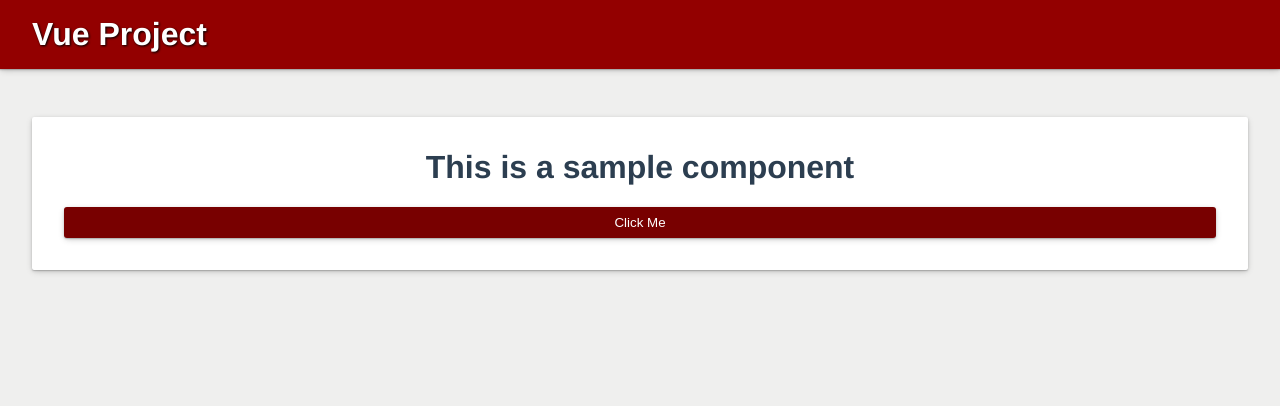
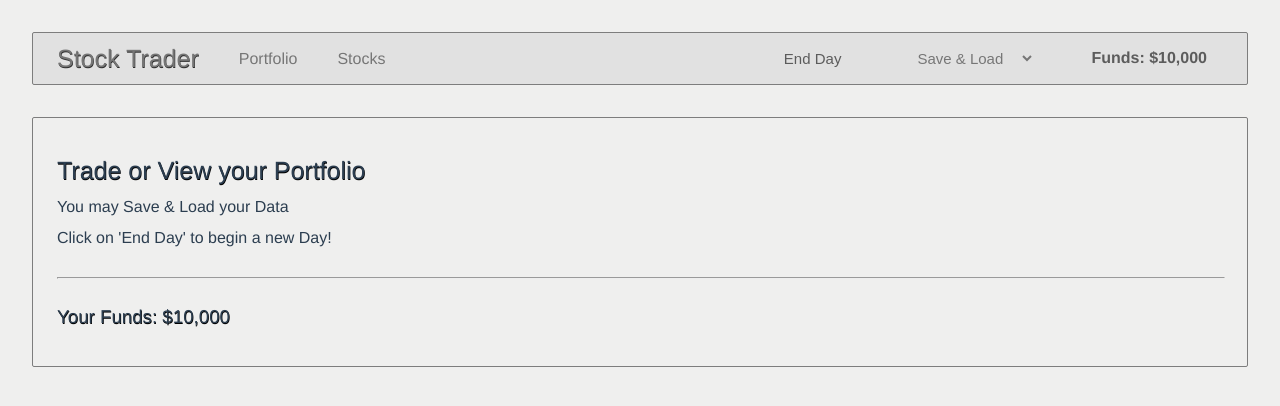
Before and after one commit to Reny8/Stock-Trader, a Vue app: page / in a window 1280 px wide. Before the commit this address led to /sample. Shown: the top 406 px of the page. Built offline with nearby package versions, Linux system fonts and the light colour scheme.

Commit message:
Add header + homepage

```diff
--- a/package.json
+++ b/package.json
@@ -11,8 +11,10 @@
     "@types/body-parser": "^1.19.2",
     "@types/estree": "^1.0.1",
     "core-js": "^3.8.3",
+    "numeral": "^2.0.6",
     "vue": "^3.2.13",
-    "vue-router": "^4.0.13"
+    "vue-router": "^4.0.13",
+    "vuex": "^4.1.0"
   },
   "devDependencies": {
     "@babel/core": "^7.12.16",
--- a/src/App.vue
+++ b/src/App.vue
@@ -1,14 +1,19 @@
 <template>
-  <TheHeader title="Vue Project" />
+  <TheHeader title="Stock Trader" />
   <router-view></router-view>
 </template>
 
 <script>
-import TheHeader from './components/TheHeader.vue';
+import TheHeader from "./components/TheHeader.vue";
 export default {
-  name: 'App',
+  name: "App",
   components: {
     TheHeader,
+  },
+  data() {
+    return {
+      funds: 10000,
+    };
   },
 };
 </script>
@@ -28,4 +33,11 @@ body {
   text-align: center;
   color: #2c3e50;
 }
+h1 {
+  font-size: 25px;
+}
+h1, h3 {
+  text-shadow: 0.5px 0.5px 0.5px black;
+  font-weight: 300
+}
 </style>
--- a/src/components/TheHeader.vue
+++ b/src/components/TheHeader.vue
@@ -1,41 +1,102 @@
 <template>
   <header>
-    <h1>{{ title }}</h1>
+    <div class="first">
+      <router-link to="/">
+        <h1>{{ title }}</h1></router-link
+      >
+      <router-link to="/portfolio">Portfolio</router-link>
+      <router-link to="/stocks">Stocks</router-link>
+    </div>
+    <div class="second">
+      <button>End Day</button>
+      <select>
+        <option selected disabled hidden>Save &amp; Load</option>
+        <option value="save">Save Data</option>
+        <option value="load">Load Data</option>
+      </select>
+      <p>Funds: ${{ funds }}</p>
+    </div>
   </header>
 </template>
 
 <script>
+import numeral from "numeral";
 export default {
-  name: 'TheHeader',
-  props: ['title'],
+  name: "TheHeader",
+  props: ["title"],
+  computed: {
+    funds() {
+      return numeral(this.$store.state.funds).format('0,0');
+    },
+  },
 };
 </script>
 
 <style scoped>
 header {
-  color: white;
-  background-color: #930000;
+  color: #5c5c5c;
+  background-color: #dfdfdfdc;
   display: flex;
   flex-direction: row;
+  padding: 0.5rem 1.5rem;
+  margin: 2rem;
+  border-radius: 2px;
+  border: solid 1px #7d7d7d;
+  align-items: center;
   justify-content: space-between;
-  padding: 1rem 2rem;
-  box-shadow: rgba(0, 0, 0, 0.2) 0px 2px 7px -1px,
-    rgba(0, 0, 0, 0.14) 0px 1px 1px 0px, rgba(0, 0, 0, 0.12) 0px 1px 3px 0px;
+}
+div {
+  display: flex;
+  align-items: center;
+  gap: 2.5rem;
 }
 h1 {
   margin: 0rem;
-  filter: drop-shadow(1px 1px 1px black);
 }
+a {
+  text-decoration: none;
+  opacity: 0.8;
+}
+h1,
+a,
+select,
 button {
-  border: solid 1px white;
-  background-color: #690000;
-  color: white;
-  border-radius: 5px;
+  font-weight: 300;
+  color: inherit;
+}
+a:not(a:has(h1)):hover {
+  opacity: 1;
+}
+.router-link-active:not(.router-link-active:has(h1)) {
+  opacity: 1;
+  color: #5e0101;
+}
+select {
+  opacity: 0.8;
+}
+select:focus {
+  outline: none;
+}
+select:hover, button:hover {
+  cursor: pointer;
+}
+p {
+  font-weight: 600;
+  margin: 0rem;
+}
+button, select {
+  background: transparent;
+  border: none;
+  border-radius: 2px;
+  font-size: 15px
+}
+div.second {
+  align-items: stretch
+}
+div.second > * {
   padding: 0.5rem 1rem;
 }
-button:hover {
-  transform: scale(105%);
-  cursor: pointer;
-  transition-duration: 500ms;
+button:active {
+  background: rgba(151, 151, 151, 0.687)
 }
 </style>
--- a/src/main.js
+++ b/src/main.js
@@ -1,19 +1,48 @@
-import { createApp } from 'vue';
-import { createRouter, createWebHistory } from 'vue-router';
-import App from './App.vue';
-import Sample from './pages/Sample.vue';
+import { createApp } from "vue";
+import { createStore } from "vuex";
+import { createRouter, createWebHistory } from "vue-router";
+import App from "./App.vue";
+import HomePage from "./pages/Home.vue";
 
 const router = createRouter({
   history: createWebHistory(),
   routes: [
-    { path: '/', redirect: '/sample' },
-    {
-      path: '/sample',
-      component: Sample,
-    },
+    { path: "/", component: HomePage },
   ],
 });
-
+const store = createStore({
+  state() {
+    return {
+      funds: 10000,
+      stocks: [
+        {
+          id: 1,
+          name: "BMW",
+          price: 110,
+          quantity: 0,
+        },
+        {
+          id: 2,
+          name: "Google",
+          price: 200,
+          quantity: 0,
+        },
+        {
+          id: 3,
+          name: "Apple",
+          price: 250,
+        },
+        {
+          id: 4,
+          name: "Twitter",
+          price: 8,
+        }
+      ],
+      portfolio: [],
+    };
+  },
+});
 const app = createApp(App);
 app.use(router);
-app.mount('#app');
+app.use(store);
+app.mount("#app");
--- /dev/null
+++ b/src/pages/Home.vue
@@ -0,0 +1,42 @@
+<template>
+<div>
+    <h1>Trade or View your Portfolio</h1>
+    <p>You may Save &amp; Load your Data</p>
+    <p>Click on 'End Day' to begin a new Day!</p>
+    <hr/>
+    <h3>Your Funds: ${{ funds }}</h3>
+</div>
+</template>
+<script>
+import numeral from 'numeral';
+export default {
+    name: "HomePage",
+    computed: {
+        funds() {
+            return numeral(this.$store.state.funds).format('0,0');
+        },
+    },
+}
+</script>
+<style scoped>
+div {
+    margin: 2rem;
+    display: flex;
+    flex-direction: column;
+    align-items: flex-start;
+    border: solid 1px #7d7d7d;
+    padding: 2rem 1.5rem;
+    border-radius: 2px
+}
+hr {
+    width: 100%;
+    margin-top: 1.5rem;
+}
+h1, p {
+    margin-block-start: 0.4rem;
+    margin-block-end: 0.4rem
+}
+h3 {
+    margin-block-end: 0.4rem
+}
+</style>
```
Also changed, not shown: 1 other file (tests, documents, lock files or other folders).
